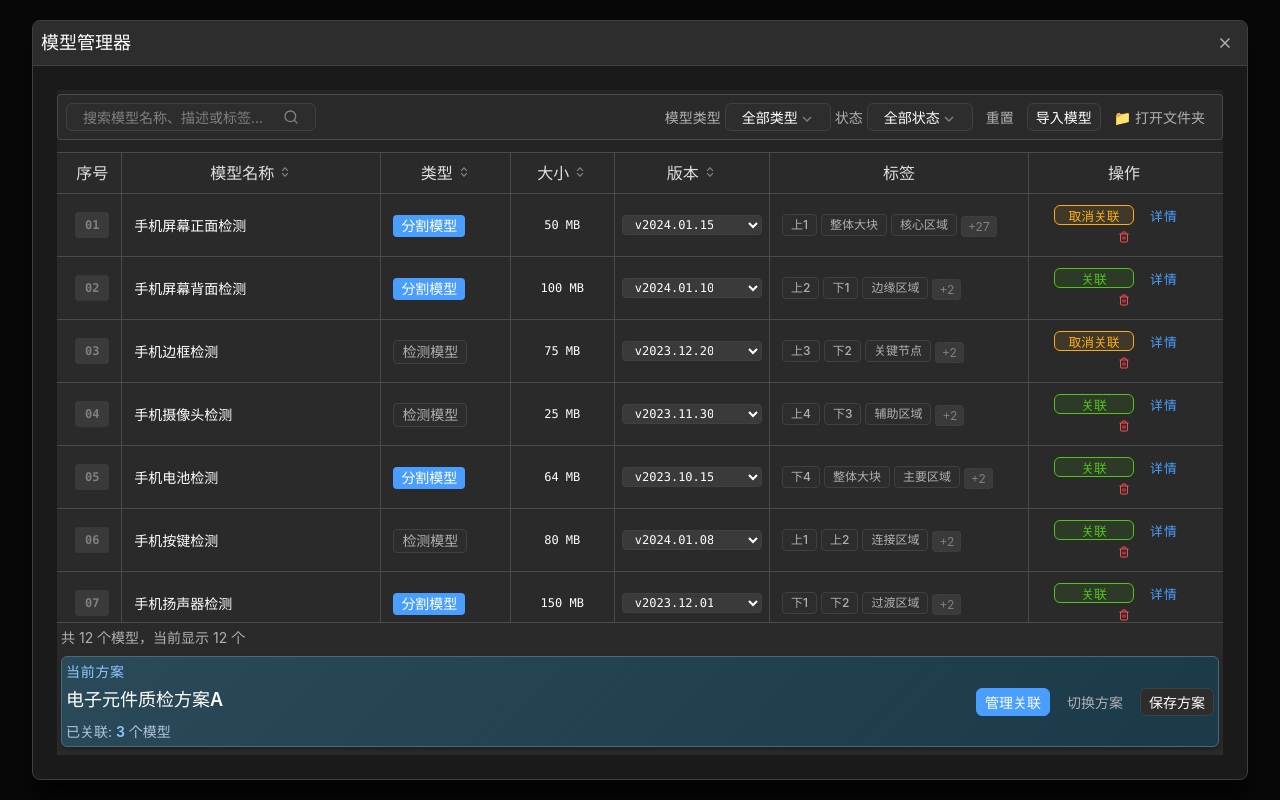
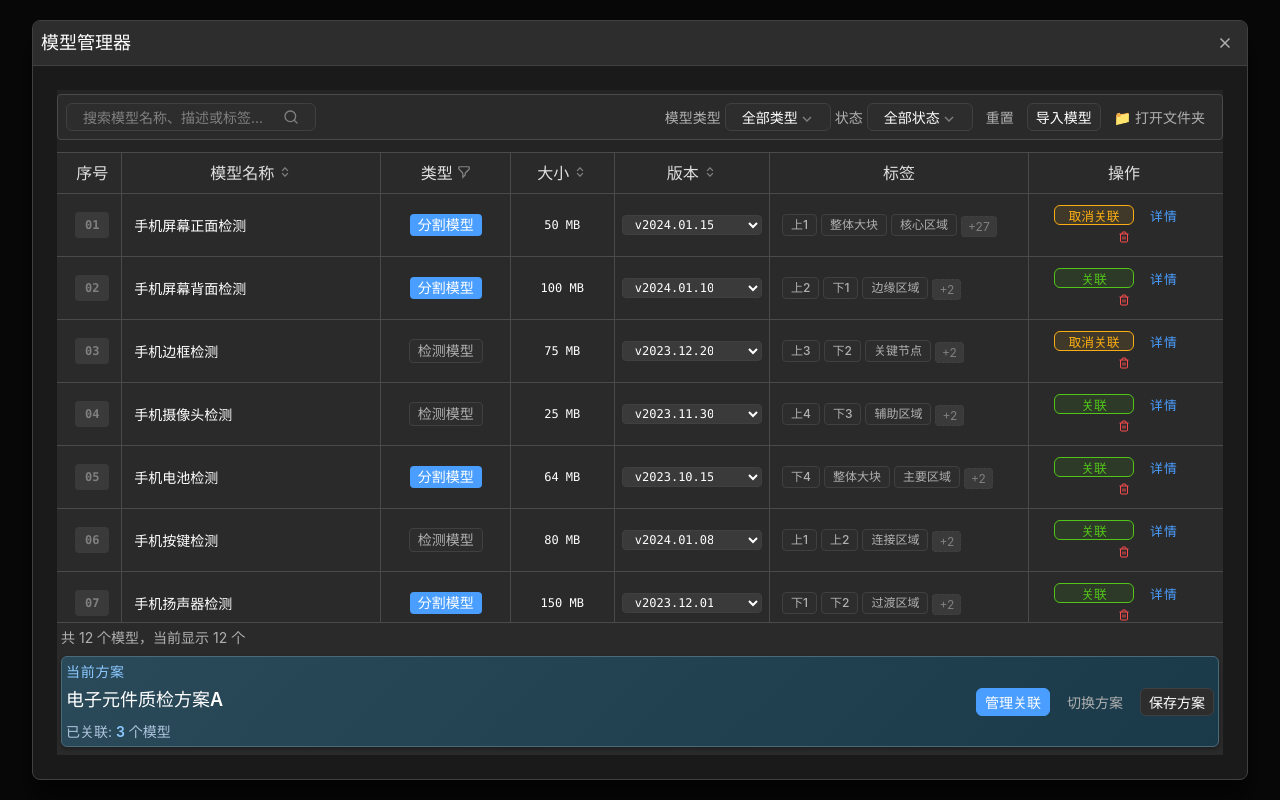
Before and after one commit to PykeW/Model-package-manager, a React (Vite) app: page / in a window 1280 px wide. Built offline with nearby package versions, Linux system fonts and the light colour scheme.

Commit message:
新增模型表格组件筛选功能，优化类型列样式，支持列筛选图标交互，提升用户体验

```diff
--- a/src/components/ModelTable/ModelTable.module.css
+++ b/src/components/ModelTable/ModelTable.module.css
@@ -93,6 +93,15 @@
   display: flex;
   align-items: center;
   justify-content: center;
+}
+
+/* 类型列样式 */
+.typeCell {
+  display: flex;
+  align-items: center;
+  justify-content: center;
+  width: 100%;
+  height: 100%;
 }
 
 /* 大小列样式 */
--- a/src/components/ModelTable/ModelTable.tsx
+++ b/src/components/ModelTable/ModelTable.tsx
@@ -82,14 +82,16 @@ export const ModelTable: React.FC<ModelTableProps> = ({
     {
       key: 'type',
       label: '类型',
-      sortable: true,
+      filterable: true,
       width: '10%',
       minWidth: '100px',
       render: (value: unknown) => (
-        <Tag
-          label={String(value) === 'segmentation' ? '分割模型' : '检测模型'}
-          color={String(value) === 'segmentation' ? 'primary' : 'secondary'}
-        />
+        <div className={styles.typeCell}>
+          <Tag
+            label={String(value) === 'segmentation' ? '分割模型' : '检测模型'}
+            color={String(value) === 'segmentation' ? 'primary' : 'secondary'}
+          />
+        </div>
       )
     },
     {
@@ -283,6 +285,12 @@ export const ModelTable: React.FC<ModelTableProps> = ({
     }
   };
 
+  const handleFilter = (columnKey: string, value: string) => {
+    console.log('Filter triggered for column:', columnKey, 'with value:', value);
+    // 这里可以实现具体的筛选逻辑
+    // 例如：显示筛选弹窗、更新筛选状态等
+  };
+
   return (
     <div className={[styles.modelTable, className].filter(Boolean).join(' ')}>
       <Table<Model>
@@ -290,6 +298,7 @@ export const ModelTable: React.FC<ModelTableProps> = ({
         columns={enhancedColumns}
         loading={loading}
         onRowClick={handleRowClick}
+        onFilter={handleFilter}
         emptyMessage="暂无模型数据"
         className={styles.table}
       />
--- a/src/components/UI/Table/Table.module.css
+++ b/src/components/UI/Table/Table.module.css
@@ -103,6 +103,43 @@
 }
 
 .sortIcon svg {
+  width: 14px;
+  height: 14px;
+}
+
+.filterIcon {
+  display: inline-flex;
+  align-items: center;
+  margin-left: var(--spacing-xs);
+  opacity: 0.5;
+  transition: all var(--transition-fast);
+  cursor: pointer;
+}
+
+.sortable:hover .filterIcon {
+  opacity: 1;
+}
+
+.filterIcon:hover {
+  opacity: 1;
+  transform: scale(1.1);
+  color: var(--accent-color);
+}
+
+.filterIcon:active {
+  transform: scale(0.95);
+}
+
+.filterIcon.active {
+  color: var(--accent-color);
+  opacity: 1;
+}
+
+.filterIcon.active svg {
+  fill: var(--accent-color);
+}
+
+.filterIcon svg {
   width: 14px;
   height: 14px;
 }
--- a/src/components/UI/Table/Table.tsx
+++ b/src/components/UI/Table/Table.tsx
@@ -12,10 +12,12 @@ export const Table = <T extends Record<string, unknown>>({
   loading = false,
   emptyMessage = '暂无数据',
   onRowClick,
+  onFilter,
   className = '',
   ...props
 }: TableProps<T>) => {
   const [isResizing, setIsResizing] = useState(false);
+  const [activeFilter, setActiveFilter] = useState<string | null>(null);
   const tableRef = useRef<HTMLTableElement>(null);
   const resizingRef = useRef<{
     columnIndex: number;
@@ -34,6 +36,15 @@ export const Table = <T extends Record<string, unknown>>({
   const handleRowClick = (row: T, index: number) => {
     if (onRowClick) {
       onRowClick(row, index);
+    }
+  };
+
+  const handleFilterClick = (columnKey: string) => {
+    if (onFilter) {
+      // 切换筛选状态
+      setActiveFilter(activeFilter === columnKey ? null : columnKey);
+      console.log('Filter clicked for column:', columnKey);
+      onFilter(columnKey, '');
     }
   };
 
@@ -121,7 +132,7 @@ export const Table = <T extends Record<string, unknown>>({
                 key={column.key}
                 className={[
                   styles.tableHeaderCell,
-                  column.sortable && styles.sortable,
+                  (column.sortable || column.filterable) && styles.sortable,
                   column.align && styles[`align-${column.align}`]
                 ].filter(Boolean).join(' ')}
                 style={{
@@ -134,6 +145,20 @@ export const Table = <T extends Record<string, unknown>>({
                   <span className={styles.sortIcon}>
                     <svg viewBox="0 0 24 24" fill="none" stroke="currentColor" strokeWidth="2">
                       <path d="M7 10l5-5 5 5M7 14l5 5 5-5" />
+                    </svg>
+                  </span>
+                )}
+                {column.filterable && (
+                  <span
+                    className={`${styles.filterIcon} ${activeFilter === column.key ? styles.active : ''}`}
+                    onClick={(e) => {
+                      e.stopPropagation();
+                      handleFilterClick(column.key);
+                    }}
+                    style={{ cursor: 'pointer' }}
+                  >
+                    <svg viewBox="0 0 24 24" fill="none" stroke="currentColor" strokeWidth="2">
+                      <path d="M3 4a1 1 0 011-1h16a1 1 0 011 1v2.586a1 1 0 01-.293.707l-6.414 6.414a1 1 0 00-.293.707V17l-4 4v-6.586a1 1 0 00-.293-.707L3.293 6.707A1 1 0 013 6V4z" />
                     </svg>
                   </span>
                 )}
--- a/src/types/index.ts
+++ b/src/types/index.ts
@@ -65,6 +65,7 @@ export interface TableColumn<T = Record<string, unknown>> {
   key: string;
   label: string;
   sortable?: boolean;
+  filterable?: boolean; // 是否可筛选
   width?: string;
   minWidth?: string; // 最小宽度，用于响应式布局
   align?: 'left' | 'center' | 'right';
@@ -77,6 +78,7 @@ export interface TableProps<T = Record<string, unknown>> {
   loading?: boolean;
   emptyMessage?: string;
   onRowClick?: (row: T, index: number) => void;
+  onFilter?: (columnKey: string, value: string) => void;
   className?: string;
 }
 
```
